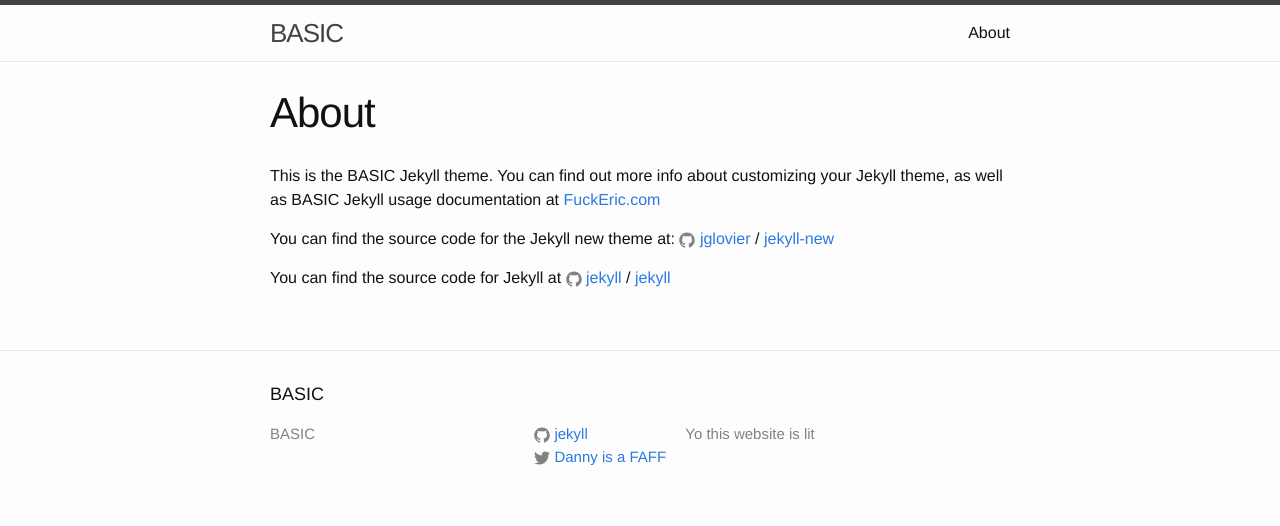
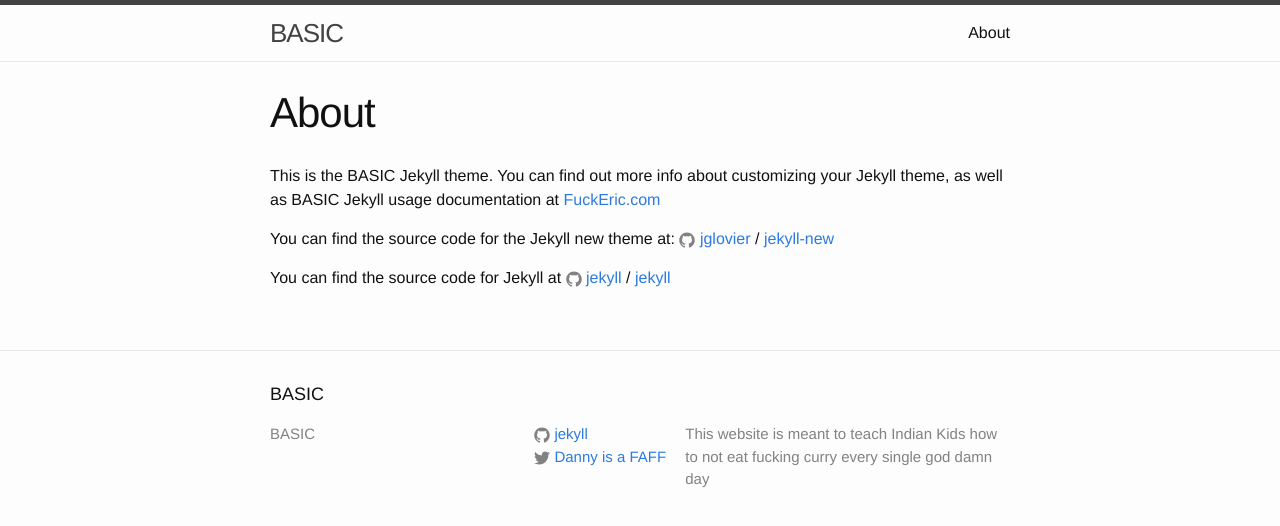
Before and after one commit to pepe454/pepe454.github.io, a Jekyll site: the page built from about.md, in a window 1280 px wide. Shown: the top 526 px of the page. Built offline with Jekyll 4.4.1, drawn with Linux system fonts in a browser that asks for light colours.

Commit message:
Update _config.yml

```diff
--- a/_config.yml
+++ b/_config.yml
@@ -9,7 +9,7 @@
 title: BASIC
 mail_to: eric@hilhorst.us
 description: > # this means to ignore newlines until "baseurl:"
-  Yo this website is lit
+  This website is meant to teach Indian Kids how to not eat fucking curry every single god damn day
 baseurl: "" # the subpath of your site, e.g. /blog
 url: "http://yourdomain.com" # the base hostname & protocol for your site
 twitter_username: Danny is a FAFF
```
